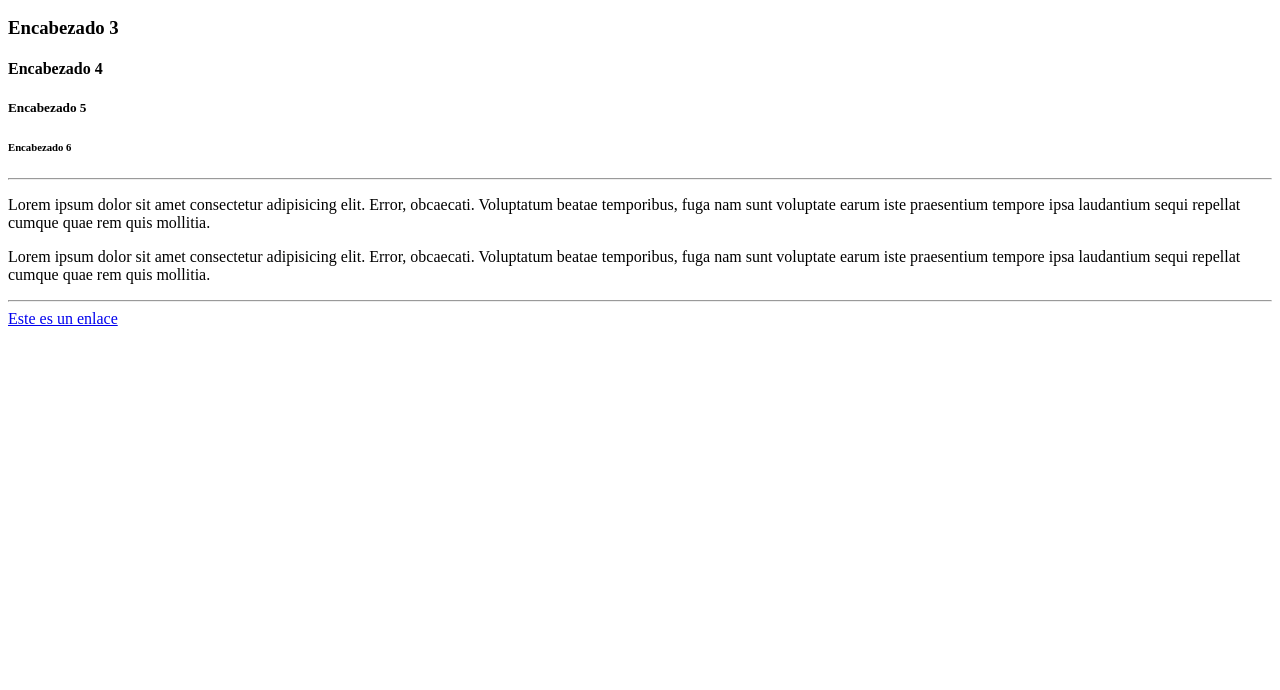
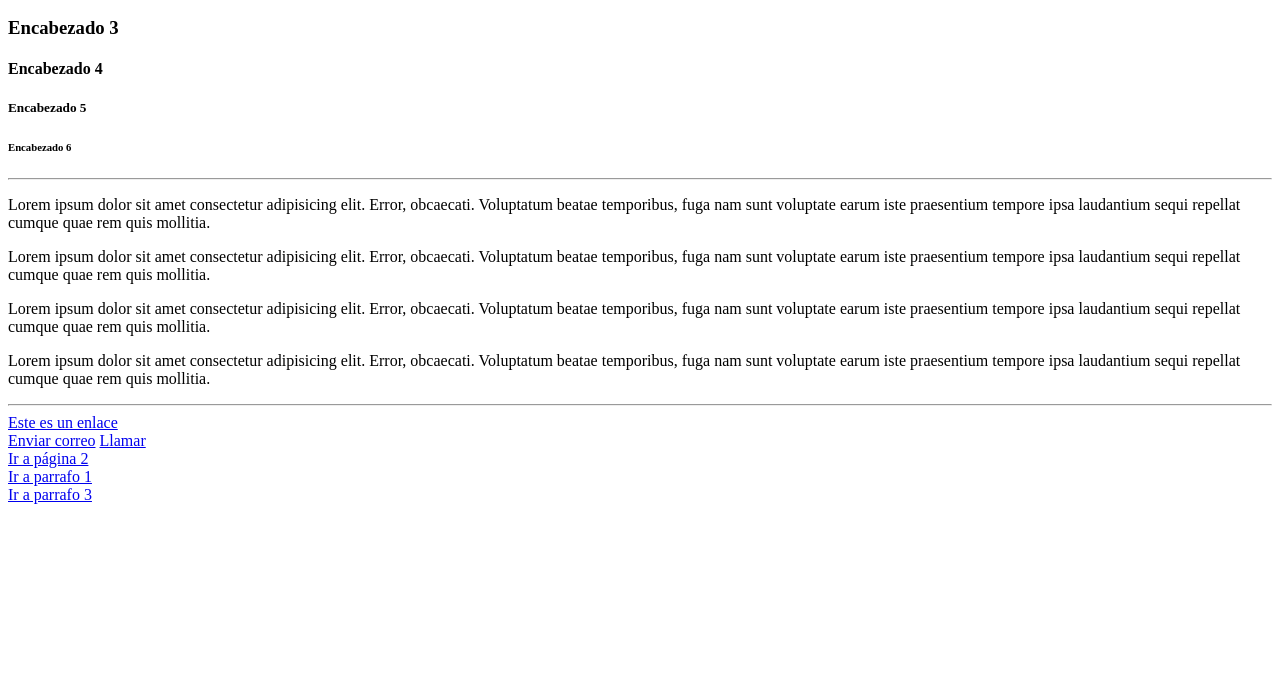
Before and after one commit to FeroDevelops/generation-ch16, a plain HTML site: page 3-intro-web/html/index.html in a window 1280 px wide. Shown: the part 110-800 px from the top of the page. Drawn offline with Linux system fonts and the light colour scheme.

Commit message:
pagina 2

```diff
--- a/3-intro-web/html/index.html
+++ b/3-intro-web/html/index.html
@@ -16,15 +16,33 @@
 
     <hr>
 
-    <p>Lorem ipsum dolor sit amet consectetur adipisicing elit. Error, obcaecati. Voluptatum beatae temporibus, fuga nam sunt voluptate earum iste praesentium tempore ipsa laudantium sequi repellat cumque quae rem quis mollitia.</p>
+    <p id="parrafo1">Lorem ipsum dolor sit amet consectetur adipisicing elit. Error, obcaecati. Voluptatum beatae temporibus, fuga nam sunt voluptate earum iste praesentium tempore ipsa laudantium sequi repellat cumque quae rem quis mollitia.</p>
 
-    <p>Lorem ipsum dolor sit amet consectetur adipisicing elit. Error, obcaecati. Voluptatum beatae temporibus, fuga nam sunt voluptate earum iste praesentium tempore ipsa laudantium sequi repellat cumque quae rem quis mollitia.</p>
+    <p id="parrafo2">Lorem ipsum dolor sit amet consectetur adipisicing elit. Error, obcaecati. Voluptatum beatae temporibus, fuga nam sunt voluptate earum iste praesentium tempore ipsa laudantium sequi repellat cumque quae rem quis mollitia.</p>
+
+    <p id="parrafo3">Lorem ipsum dolor sit amet consectetur adipisicing elit. Error, obcaecati. Voluptatum beatae temporibus, fuga nam sunt voluptate earum iste praesentium tempore ipsa laudantium sequi repellat cumque quae rem quis mollitia.</p>
+
+    <p id="parrafo4">Lorem ipsum dolor sit amet consectetur adipisicing elit. Error, obcaecati. Voluptatum beatae temporibus, fuga nam sunt voluptate earum iste praesentium tempore ipsa laudantium sequi repellat cumque quae rem quis mollitia.</p>
 
     <hr>
 
     <!-- Enlaces-->
     <a href="http://www.boblazar.com/" target="_blank">Este es un enlace</a>
 
+
+    <br> <!-- Este "br" es el salto de linea -->
+
+    <a href="mailto:ferobyrubiog@gmail.com">Enviar correo</a>
+
+    <a href="tel:+527297520712">Llamar</a>
+
+
+    <br>
+    <a href="assets/pages/pagina2.html">Ir a página 2</a>
+    <br>
+    <a href="#parrafo1">Ir a parrafo 1</a>
+    <br>
+    <a href="#parrafo3">Ir a parrafo 3</a>
     <br>
     <br>
     <br>
@@ -34,6 +52,14 @@
     <br>
     <br>
     <br>
+    <br>
+    <br>
+    <br>
+    <br>
+    <br>
+    <br>
+    <br>
+    <h2>Final de la página</h2>
 
 </body>
 </html>
```
Also changed, not shown: 3-intro-web/html/assets/pages/pagina2.html (added, +32 -0 lines), 3-intro-web/html/assets/img/perrito.jpg (added), 3-intro-web/html/assets/img/vans.svg (added).
